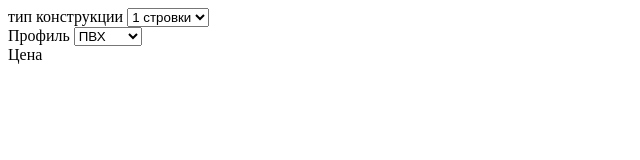
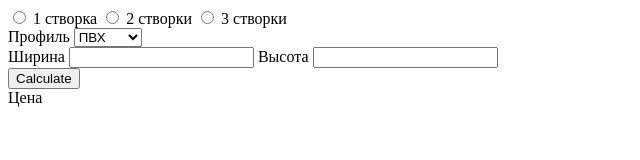
Before and after one commit to mstolbov/js_mediator, a plain HTML site: page index.html in a window 1280 px wide. Shown: the whole page, without its empty margins (0-640 px from the left). Drawn offline with nearby package versions, Linux system fonts and the light colour scheme.

Commit message:
fixed form

```diff
--- a/index.html
+++ b/index.html
@@ -11,12 +11,14 @@
 <body>
     <form id="">
         <div>
-            <label for="type">тип конструкции</label>
-            <select id="type">
-                <option>1 стровки</option>
-                <option>2 створки</option>
-                <option>3 створки</option>
-            </select>
+            <input type="radio" id="parts1" name="parts" value="1">
+            <label for="parts1">1 створка</label>
+
+            <input type="radio" id="parts2" name="parts" value="2">
+            <label for="parts2">2 створки</label>
+
+            <input type="radio" id="parts3" name="parts" value="3">
+            <label for="parts3">3 створки</label>
         </div>
 
         <div>
@@ -26,6 +28,16 @@
                 <option>Дерево</option>
             </select>
         </div>
+
+        <div>
+            <label for="width">Ширина</label>
+            <input type="text" name="width" id="width">
+
+            <label for="height">Высота</label>
+            <input type="text" name="height" id="height">
+        </div>
+
+        <button id="calculate" >Calculate</button>
     </form>
 
     <label for="price">Цена</label>
```
